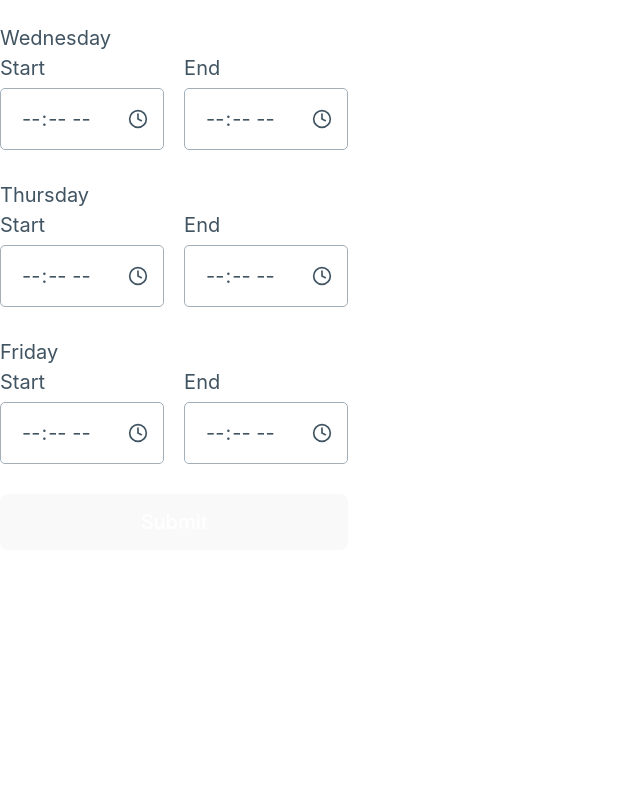
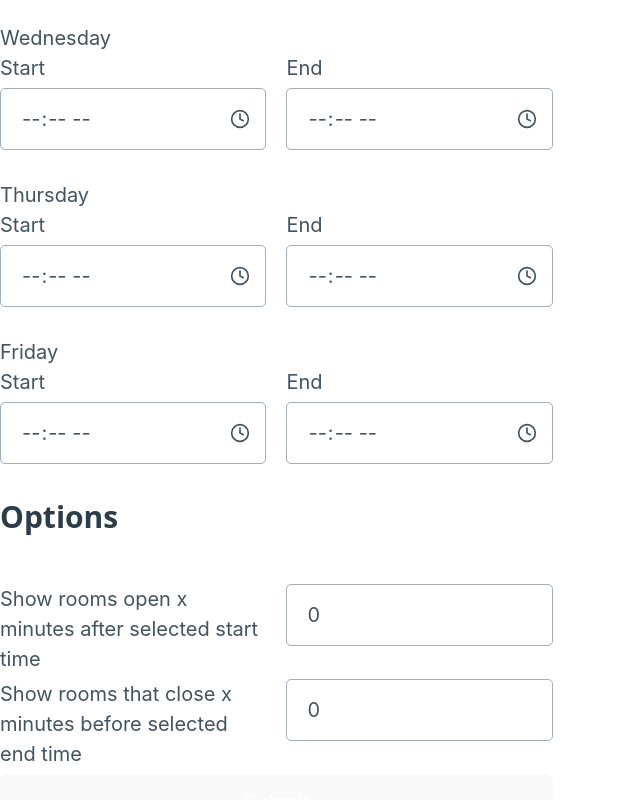
Before and after one commit to cs-isamiul/OSU-Open-Classroom-Finder, a React (Vite) app in the folder Frontend/OSU-Open-Classroom-Finder/: page / in a window 1280 px wide. Shown: the part 918-1718 px from the top of the page, without its empty margins (0-640 px from the left). Before the commit the page ends 1578 px from the top, so only its background shows below. Built offline with nearby package versions, Linux system fonts and the light colour scheme.

Commit message:
Finished static form creation

```diff
--- a/Frontend/OSU-Open-Classroom-Finder/src/Forms.jsx
+++ b/Frontend/OSU-Open-Classroom-Finder/src/Forms.jsx
@@ -55,6 +55,17 @@ function Forms() {
                 </label>
             ))}
 
+            {/* Options */}
+            <h3>Options</h3>
+            <div className="grid">
+                <label htmlFor="openBefore">Show rooms open x minutes after selected start time</label>
+                <input id="openBefore" type="number" defaultValue={0} min={0} max={59}/>
+            </div>
+            <div className="grid">
+                <label htmlFor="closeBefore">Show rooms that close x minutes before selected end time</label>
+                <input id="closeBefore" type="number" defaultValue={0} min={0} max={59}/>
+            </div>
+
             {/* <!-- Submit Button --> */}
             <button type="submit">Submit</button>
         </form>
```
Lines whose indentation alone changed are shown as unchanged.
